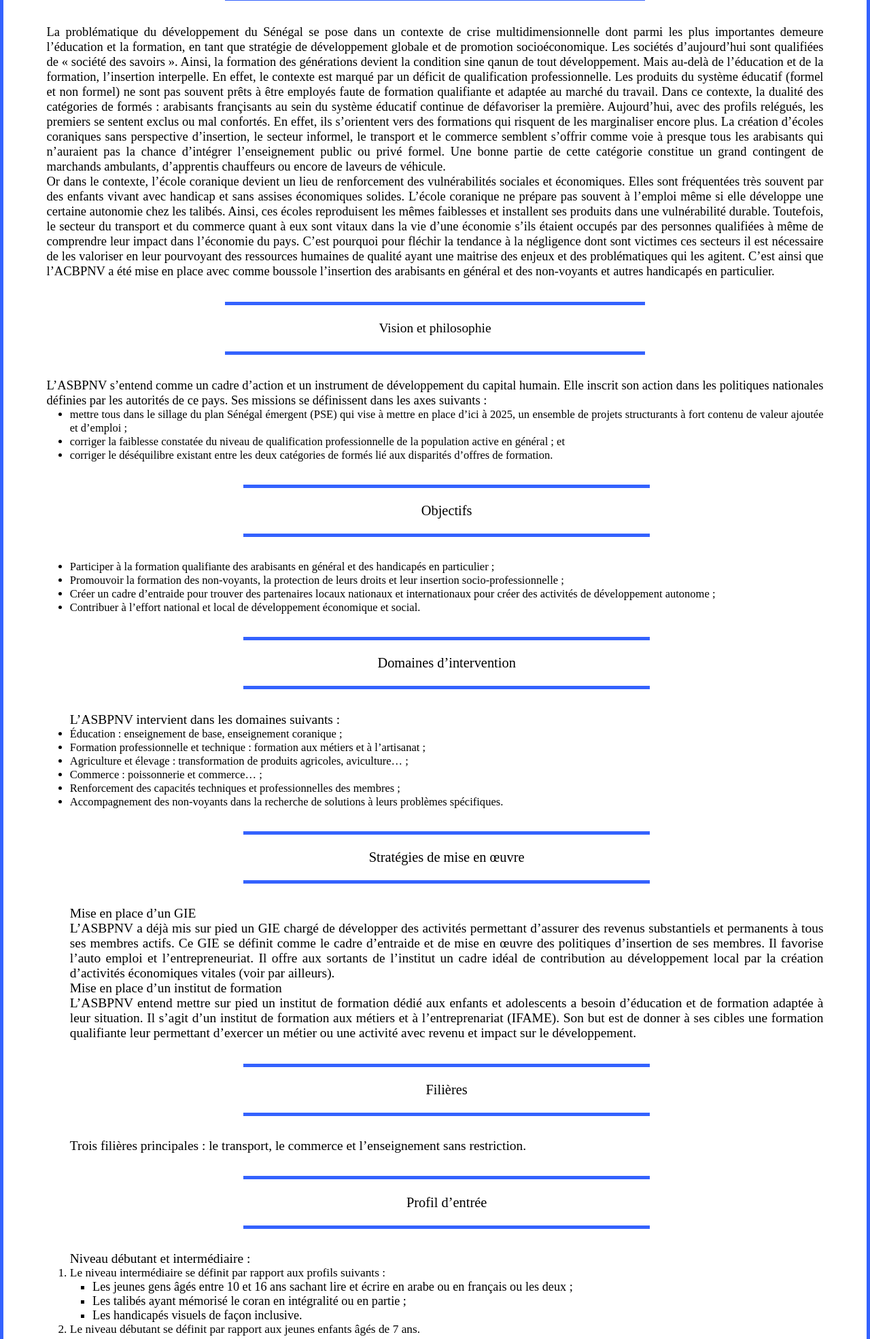
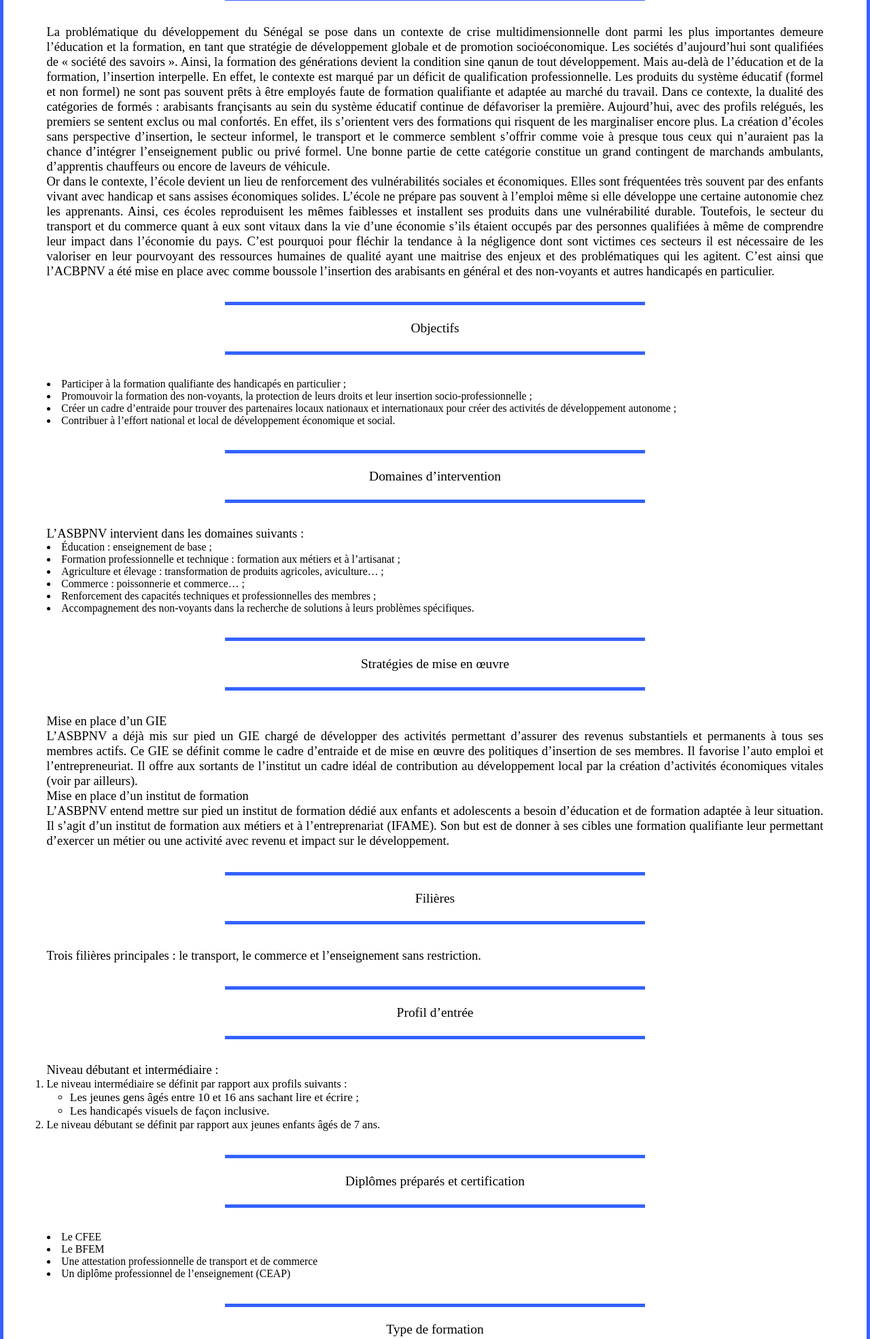
Before and after one commit to RokhayaJOhnson/non-voyants, a PHP site: page /AssociationCharite/ in a window 1280 px wide. Shown: the part 559-2529 px from the top of the page at 68% size. Run offline with PHP 8.4, Linux system fonts and the light colour scheme.

Commit message:
Enleve tout ce qui est lie aux arabisants

```diff
--- a/index.php
+++ b/index.php
@@ -30,10 +30,10 @@
 					Contexte de création
 				</div>
 
-			La problématique du développement du Sénégal se pose dans un contexte de crise multidimensionnelle dont parmi les plus importantes demeure l’éducation et la formation, en tant que stratégie de développement globale et de promotion socioéconomique. Les sociétés d’aujourd’hui sont qualifiées de « société des savoirs ».  Ainsi, la formation des générations devient la condition sine qanun de tout développement. Mais au-delà de l’éducation et de la formation, l’insertion interpelle. En effet, le contexte est marqué par un déficit de qualification professionnelle. Les produits du système éducatif (formel et non formel) ne sont pas souvent prêts à être employés faute de formation qualifiante et adaptée au marché du travail.  Dans ce contexte, la dualité des catégories de formés : arabisants françisants au sein du système éducatif continue de défavoriser la première. Aujourd’hui, avec des profils relégués, les premiers se sentent exclus ou mal confortés. En effet, ils s’orientent vers des formations qui risquent de les marginaliser encore plus. La création d’écoles coraniques sans perspective d’insertion, le secteur informel, le transport et le commerce semblent s’offrir comme voie à presque tous les arabisants qui n’auraient pas la chance d’intégrer l’enseignement public ou privé formel. Une bonne partie de cette catégorie constitue un grand contingent de marchands ambulants, d’apprentis chauffeurs ou encore de laveurs de véhicule. <br>
-			Or dans le contexte, l’école coranique devient un lieu de renforcement des vulnérabilités sociales et économiques.  Elles sont fréquentées très souvent par des enfants vivant avec handicap et sans assises économiques solides.  L’école coranique ne prépare pas souvent à l’emploi même si elle développe une certaine autonomie chez les talibés. Ainsi, ces écoles reproduisent les mêmes faiblesses et installent ses produits dans une vulnérabilité durable. Toutefois, le secteur du transport et du commerce quant à eux sont vitaux dans la vie d’une économie s’ils étaient occupés par des personnes qualifiées à même de comprendre leur impact dans l’économie du pays. C’est pourquoi pour fléchir la tendance à la négligence dont sont victimes ces secteurs il est nécessaire de les valoriser en leur pourvoyant des ressources humaines de qualité ayant une maitrise des enjeux et des problématiques qui les agitent. C’est ainsi que l’ACBPNV a été mise en place avec comme boussole l’insertion des arabisants en général et des non-voyants et autres handicapés en particulier.
+			La problématique du développement du Sénégal se pose dans un contexte de crise multidimensionnelle dont parmi les plus importantes demeure l’éducation et la formation, en tant que stratégie de développement globale et de promotion socioéconomique. Les sociétés d’aujourd’hui sont qualifiées de « société des savoirs ».  Ainsi, la formation des générations devient la condition sine qanun de tout développement. Mais au-delà de l’éducation et de la formation, l’insertion interpelle. En effet, le contexte est marqué par un déficit de qualification professionnelle. Les produits du système éducatif (formel et non formel) ne sont pas souvent prêts à être employés faute de formation qualifiante et adaptée au marché du travail.  Dans ce contexte, la dualité des catégories de formés : arabisants françisants au sein du système éducatif continue de défavoriser la première. Aujourd’hui, avec des profils relégués, les premiers se sentent exclus ou mal confortés. En effet, ils s’orientent vers des formations qui risquent de les marginaliser encore plus. La création d’écoles sans perspective d’insertion, le secteur informel, le transport et le commerce semblent s’offrir comme voie à presque tous ceux qui n’auraient pas la chance d’intégrer l’enseignement public ou privé formel. Une bonne partie de cette catégorie constitue un grand contingent de marchands ambulants, d’apprentis chauffeurs ou encore de laveurs de véhicule. <br>
+			Or dans le contexte, l’école devient un lieu de renforcement des vulnérabilités sociales et économiques.  Elles sont fréquentées très souvent par des enfants vivant avec handicap et sans assises économiques solides.  L’école ne prépare pas souvent à l’emploi même si elle développe une certaine autonomie chez les apprenants. Ainsi, ces écoles reproduisent les mêmes faiblesses et installent ses produits dans une vulnérabilité durable. Toutefois, le secteur du transport et du commerce quant à eux sont vitaux dans la vie d’une économie s’ils étaient occupés par des personnes qualifiées à même de comprendre leur impact dans l’économie du pays. C’est pourquoi pour fléchir la tendance à la négligence dont sont victimes ces secteurs il est nécessaire de les valoriser en leur pourvoyant des ressources humaines de qualité ayant une maitrise des enjeux et des problématiques qui les agitent. C’est ainsi que l’ACBPNV a été mise en place avec comme boussole l’insertion des arabisants en général et des non-voyants et autres handicapés en particulier.
 
-				<div class="hr">
+				<!-- <div class="hr">
 					Vision et philosophie
 				</div>
 
@@ -43,13 +43,13 @@
 
 				<li>corriger la faiblesse constatée du niveau de qualification professionnelle de la population active en général ; et</li>
 
-				<li>corriger le déséquilibre existant entre les deux catégories de formés lié aux disparités d’offres de formation. </li>
+				<li>corriger le déséquilibre existant entre les deux catégories de formés lié aux disparités d’offres de formation. </li> -->
 
 					<div class="hr">
 						Objectifs
 					</div>
 
-				<li>Participer à la formation qualifiante des arabisants en général et des handicapés en particulier ; </li>
+				<li>Participer à la formation qualifiante des handicapés en particulier ; </li>
 
 				<li>Promouvoir la formation des non-voyants, la protection de leurs droits et leur insertion socio-professionnelle ; </li>
 
@@ -64,7 +64,7 @@
 
 				L’ASBPNV intervient dans les domaines suivants : <br>
 
-				<li>Éducation : enseignement de base, enseignement coranique ;</li>
+				<li>Éducation : enseignement de base ;</li>
 
 				<li>Formation professionnelle et technique : formation aux métiers et à l’artisanat ;</li>
 
@@ -101,8 +101,7 @@
 					<li>Le niveau intermédiaire se définit par rapport aux profils suivants : </li>
 
 						<ul>
-							<li>Les jeunes gens âgés entre 10 et 16 ans sachant lire et écrire en arabe ou en français ou les deux ; </li>
-							<li>Les talibés ayant mémorisé le coran en intégralité ou en partie ;</li>
+							<li>Les jeunes gens âgés entre 10 et 16 ans sachant lire et écrire ; </li>
 							<li>Les handicapés visuels de façon inclusive. </li>
 						</ul>
 
@@ -113,9 +112,9 @@
 						Diplômes préparés et certification
 					</div>
 
-				<li>Le CFEE dans ses deux options français et franco-arabe ;</li>
+				<li>Le CFEE </li>
 
-				<li>Le BFEM dans ses deux options français et franco-arabe.</li>
+				<li>Le BFEM </li>
 
 				<li>Une attestation professionnelle de transport et de commerce</li>
 
@@ -127,7 +126,7 @@
 
 		 		<li>Formation professionnelle en alternance entre théorie et pratique : les apprenants seront amenés en stage de formation et de pré certification au niveau du commerce et du transport.</li>
 
-		 		<li>Formation scolaire de base conforme aux programmes en cours. Il s’agira d’un programme intégré adapté à l’âge et au background des bénéficiaires : le cycle élémentaire sera contracté pour les ayants mémorisé le coran ainsi que le cycle moyen .  Pour le niveau débutant, il sera prescrit la même durée que dans l’école publique. </li>
+		 		<li>Formation scolaire de base conforme aux programmes en cours. Il s’agira d’un programme intégré adapté à l’âge et au background des bénéficiaires.Pour le niveau débutant, il sera prescrit la même durée que dans l’école publique. </li>
 
 					<div class="hr">
 						Durée
```
